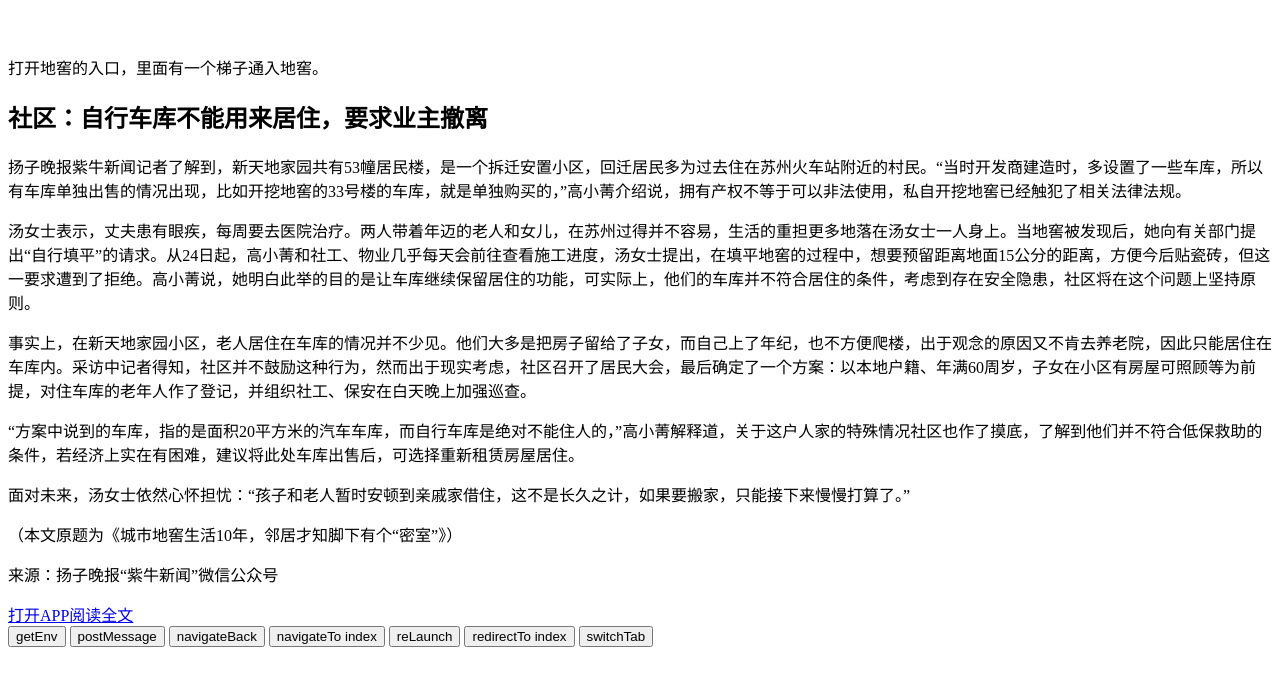
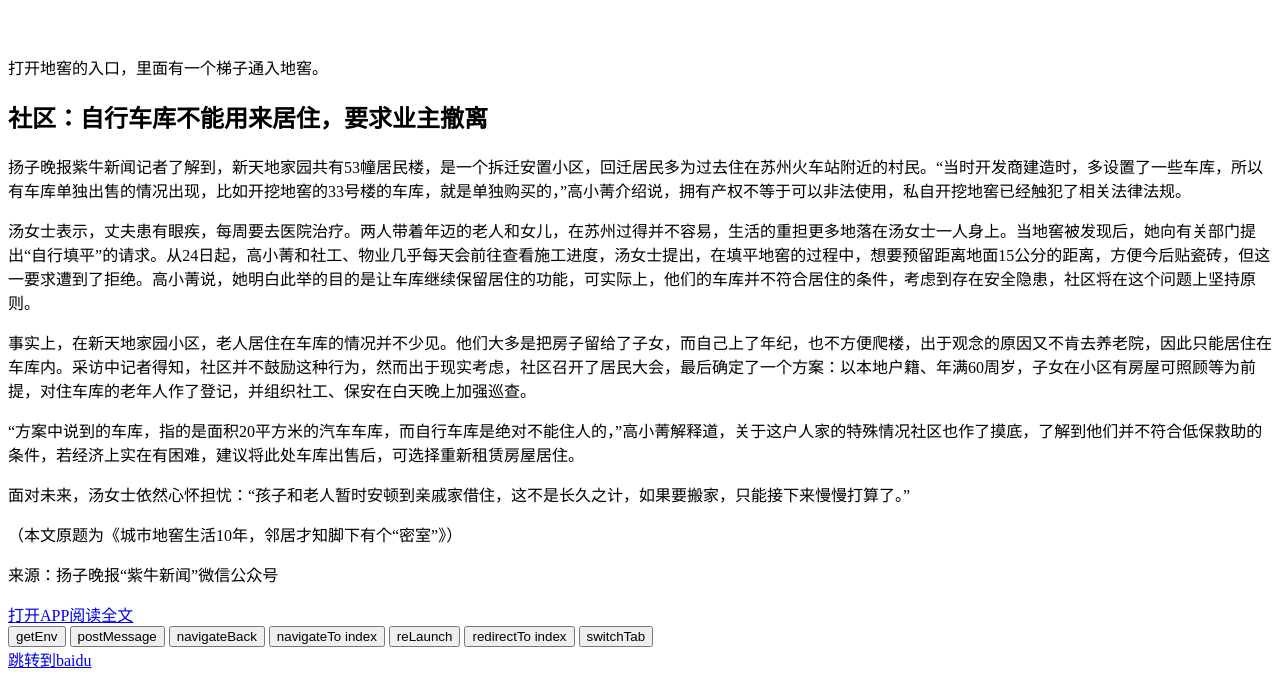
Before and after one commit to likaiqiang/exercise, a plain HTML site: page index.html in a window 1280 px wide. Shown: the part 2560-3239 px from the top of the page. Before the commit the page ends 3215 px from the top, so only its background shows below. Drawn offline with Linux system fonts and the light colour scheme; a script that the page names is missing.

Commit message:
Update index.html

```diff
--- a/index.html
+++ b/index.html
@@ -19,6 +19,7 @@
             <button id="redirectTo">redirectTo index</button>
             <button id="switchTab">switchTab</button>
         </div>
+        <a href="http://www.baidu.com">跳转到baidu</a>
     </div>
     <script>
         var $ = function(selector){
```
